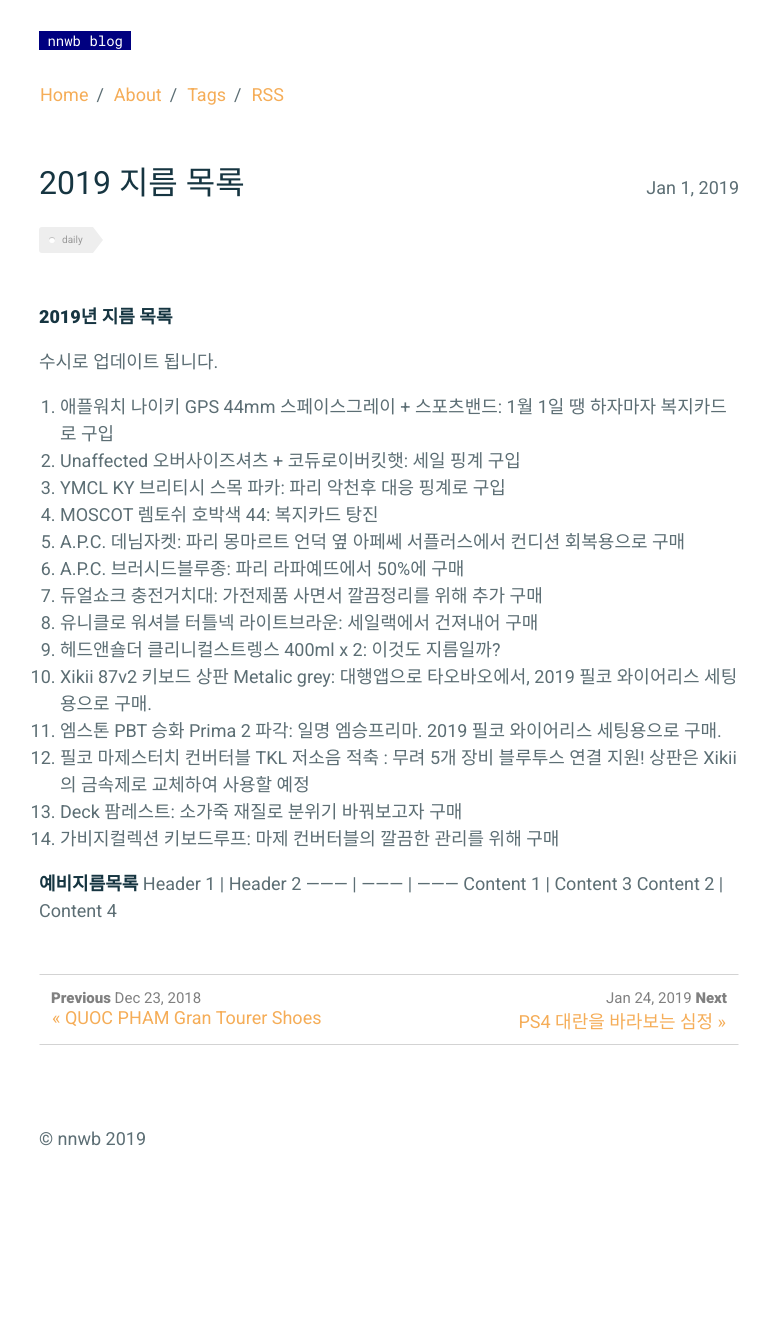
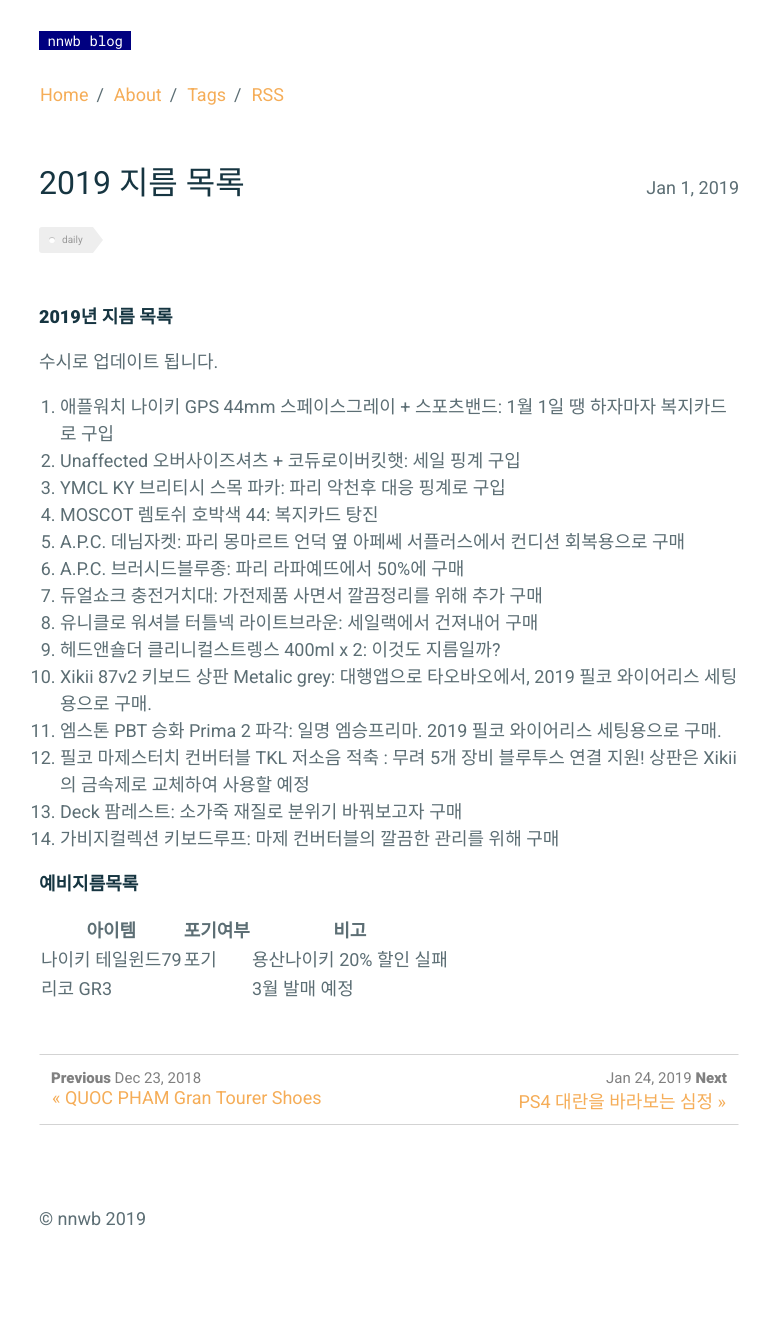
Before and after one commit to nnwb/nnwb.github.io, a Jekyll site: the page built from _posts/2019-01-01-2019buy.md, in a window 1280 px wide. Shown: the whole page, without its empty margins (251-1021 px from the left). Built offline with Jekyll 4.4.1, drawn with Linux system fonts in a browser that asks for light colours; comment, search, counter and statistics services are not loaded; before the commit the page ends 1252 px from its top, so only the background shows below that.

Commit message:
Update 2019-01-01-2019buy.md

```diff
--- a/_posts/2019-01-01-2019buy.md
+++ b/_posts/2019-01-01-2019buy.md
@@ -27,7 +27,8 @@ comments: true
 
 
 **예비지름목록**
-Header 1 | Header 2
+
+아이템 | 포기여부 | 비고
 --------- | --------- | ---------
-Content 1 | Content 3
-Content 2 | Content 4
+나이키 테일윈드79 | 포기 | 용산나이키 20% 할인 실패
+리코 GR3 |  | 3월 발매 예정
```
